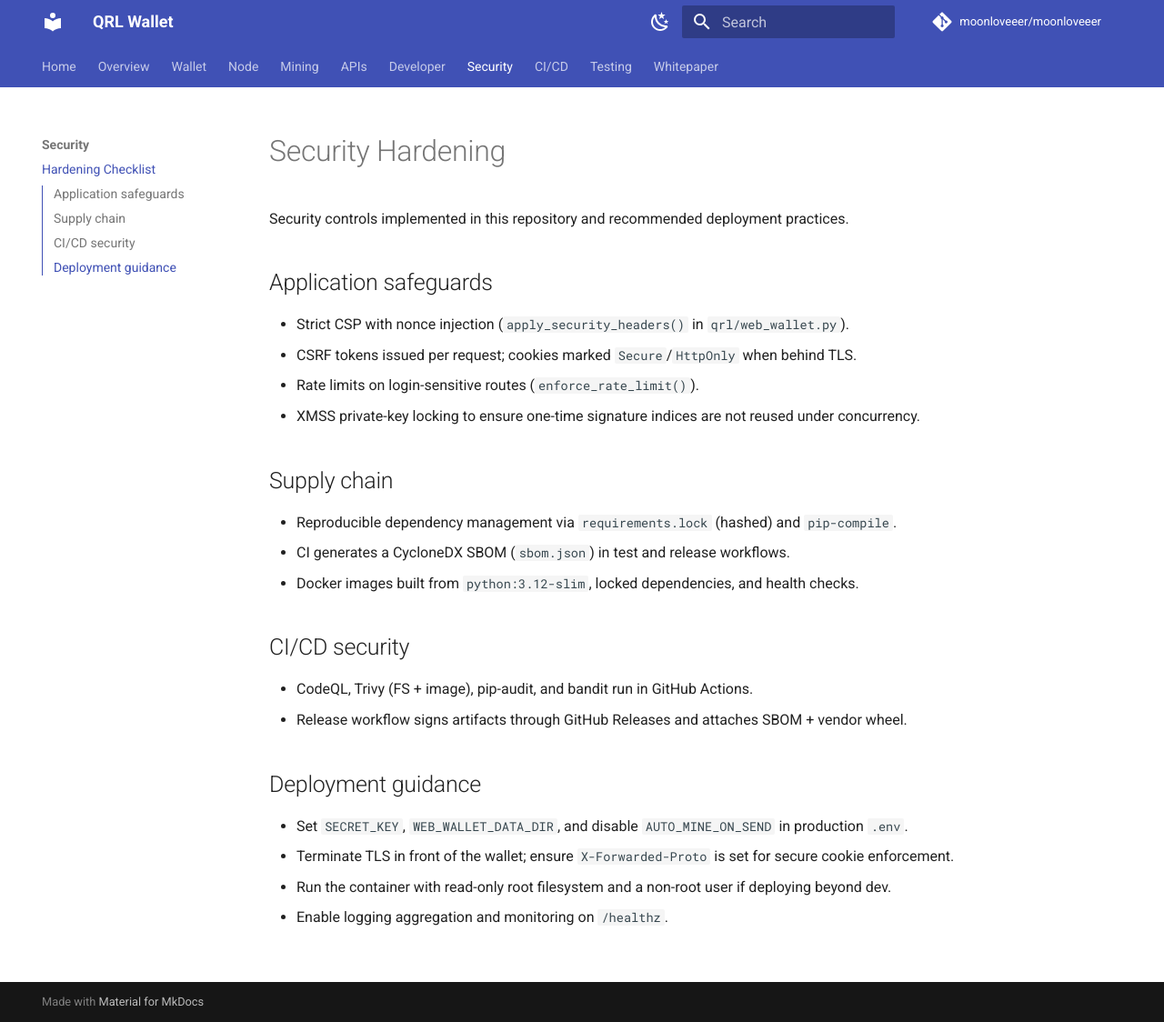
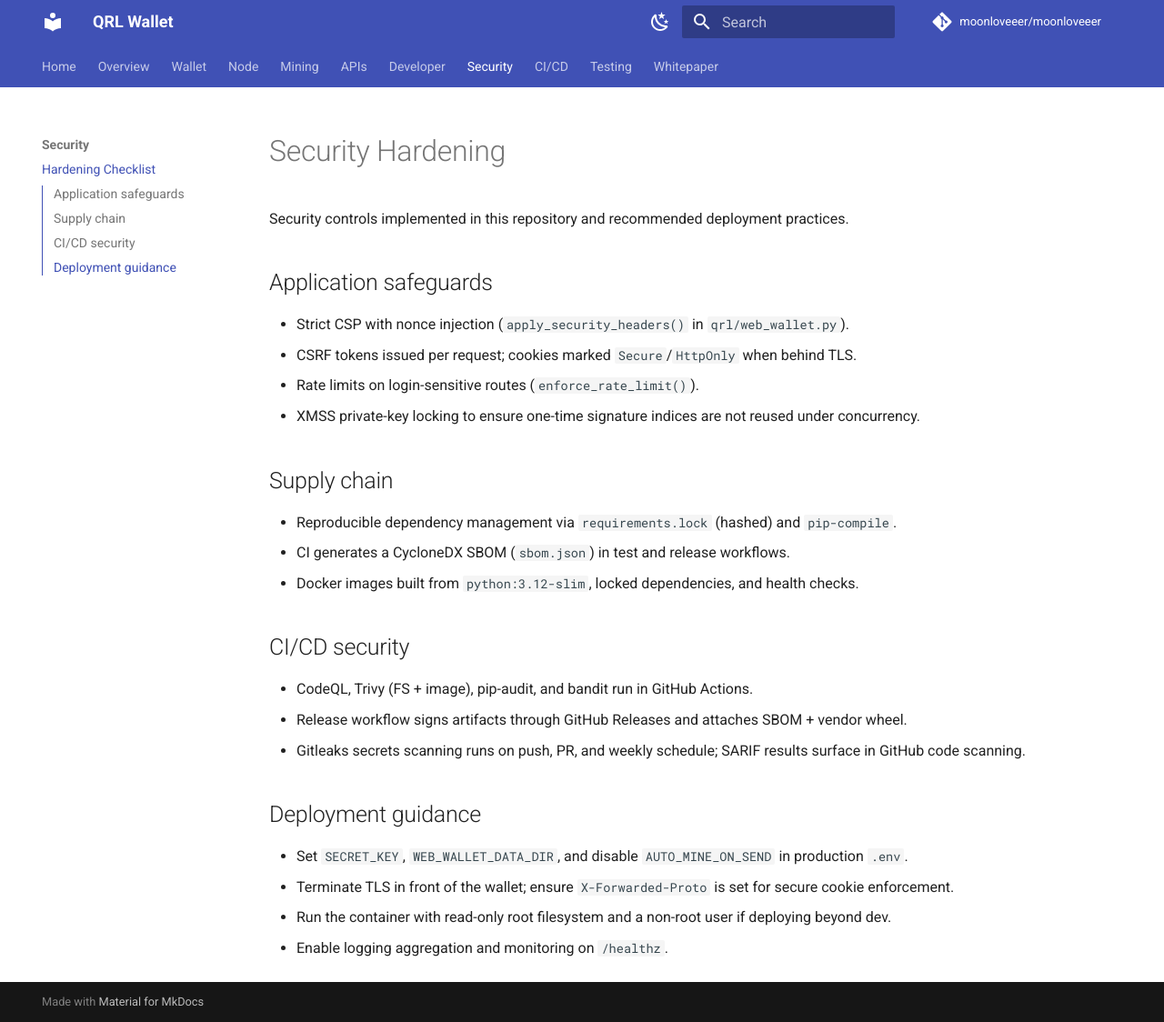
Before and after one commit to moonloveeer/moonloveeer, an MkDocs documentation site: the page built from docs/security/hardening.md, in a window 1280 px wide and 1124 px high. Shown: the whole window at 91% size. Built offline with MkDocs 1.6.1 and Material for MkDocs 9.7.7, drawn with Linux system fonts in a browser that asks for light colours; comment, search, counter and statistics services are not loaded.

Commit message:
docs: note Gitleaks secrets scanning in security guide

```diff
--- a/docs/security/hardening.md
+++ b/docs/security/hardening.md
@@ -16,6 +16,7 @@ Security controls implemented in this repository and recommended deployment prac
 ## CI/CD security
 - CodeQL, Trivy (FS + image), pip-audit, and bandit run in GitHub Actions.
 - Release workflow signs artifacts through GitHub Releases and attaches SBOM + vendor wheel.
+- Gitleaks secrets scanning runs on push, PR, and weekly schedule; SARIF results surface in GitHub code scanning.
 
 ## Deployment guidance
 - Set `SECRET_KEY`, `WEB_WALLET_DATA_DIR`, and disable `AUTO_MINE_ON_SEND` in production `.env`.
```
